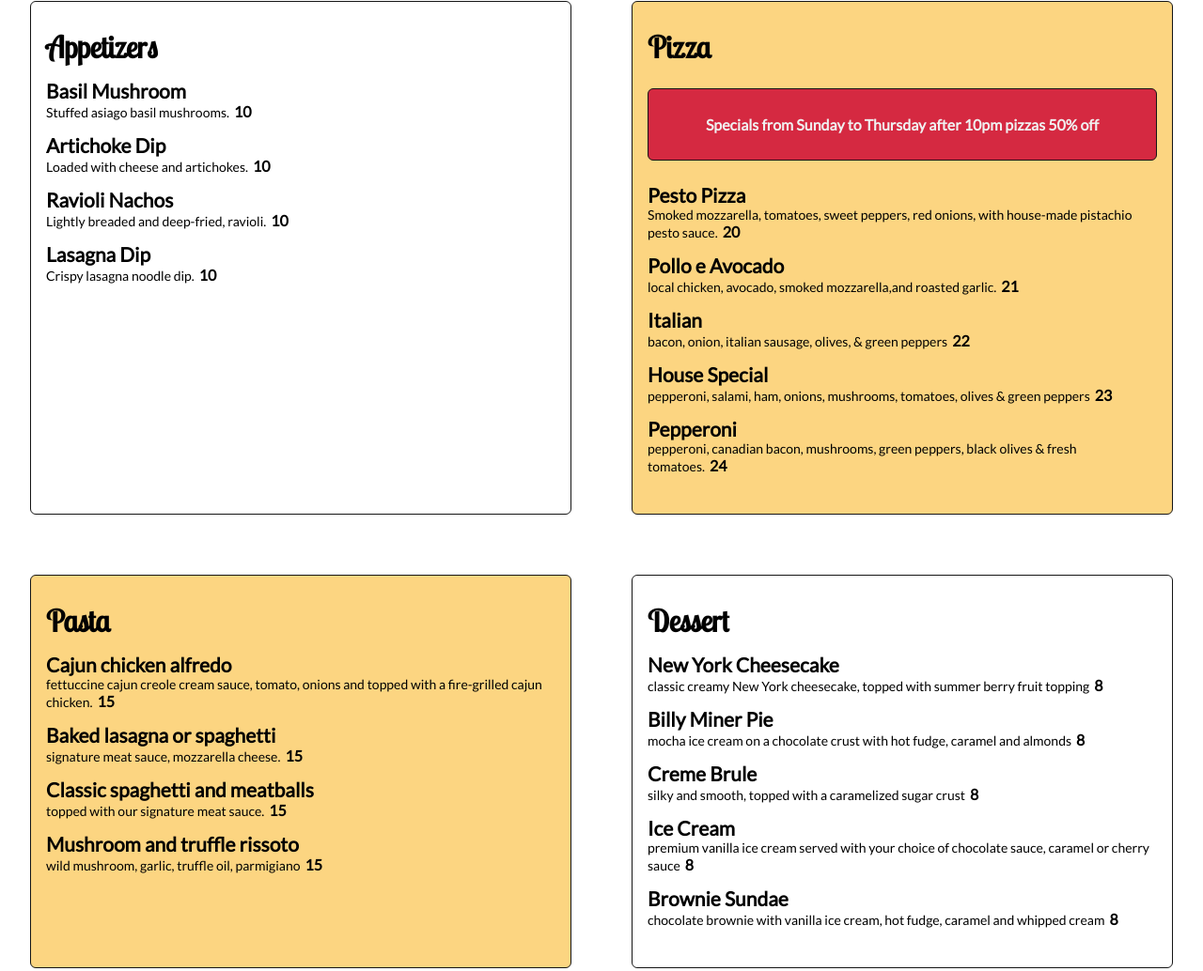
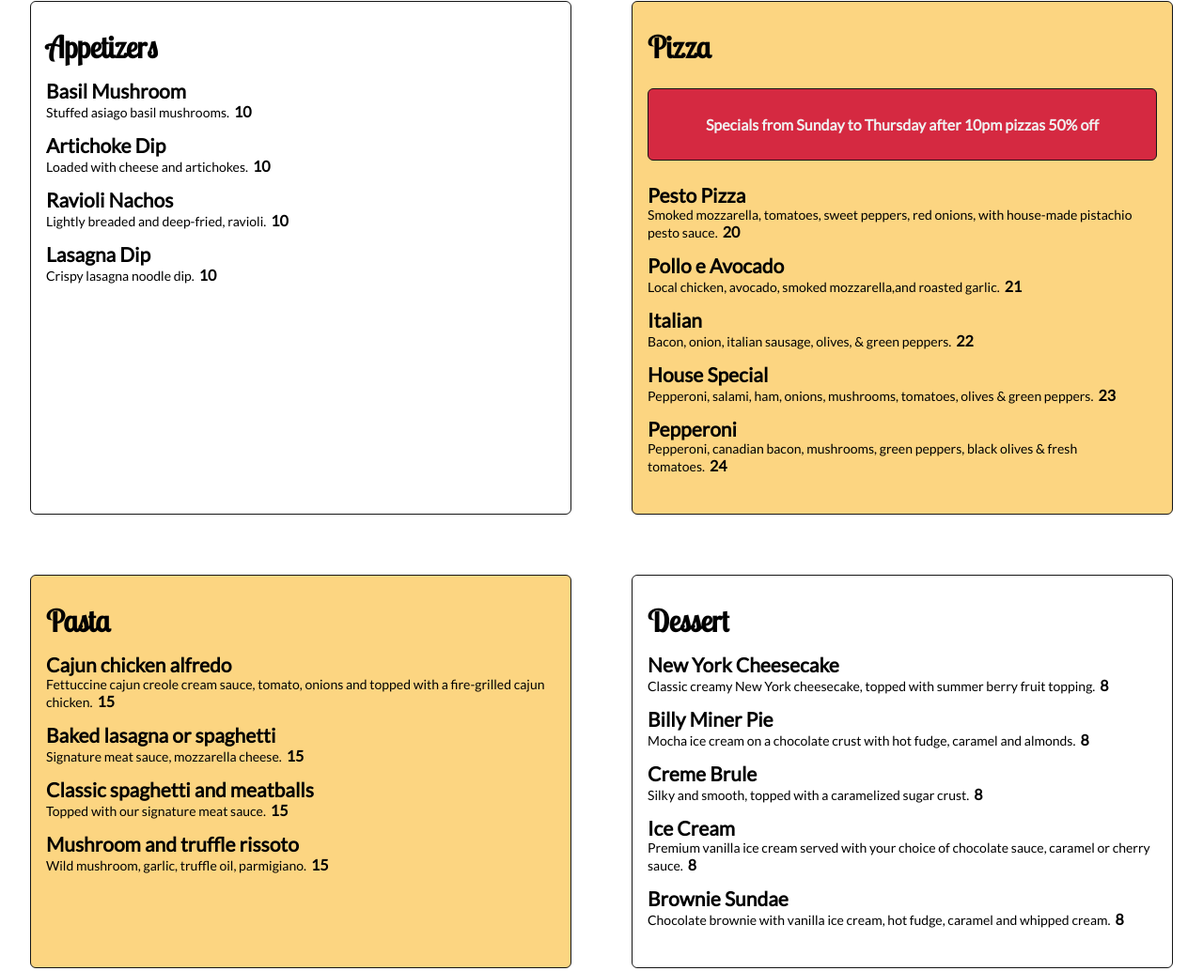
Before and after one commit to 8LZ8/pizza-project, a plain HTML site: page pages/menu.html in a window 1280 px wide. Shown: the part 660-1694 px from the top of the page at 94% size. Drawn offline with Linux system fonts and the light colour scheme.

Commit message:
Added recommendations as discussed

```diff
--- a/css/style.scss
+++ b/css/style.scss
@@ -162,6 +162,15 @@ main {
         }
     }
 
+    .mobileOnly {
+        display: none;
+    }
+
+    #centerSpag {
+        height: 25vh;
+        object-position: 50% 70%;
+    }
+
     .video {
         height: 40vh;
     }
@@ -195,7 +204,7 @@ main {
     }
 
     #centerSpag {
-        object-position: 50% 70%;
+        height: 70vh;
     }
 
     .aboutUs {
--- a/pages/menu.html
+++ b/pages/menu.html
@@ -7,11 +7,15 @@
     <meta name="author" content="Liz">
     <meta name="description" content="The best flavourful wood-fired pizza menu Okotoks has to offer filled with fresh pasta and so much more.">
     <meta name="keywords" content="pizza, restaurant, menu, order, food, pasta, wine, dessert, takeout, delivery, fresh ingredients, Okotoks">
-    <meta property="og:url" content="http://okotokspizza.ml/pages/menu.html" />
-    <meta property="og:type" content="website" />
-    <meta property="og:title" content="Okotoks Pizza" />
-    <meta property="og:description" content="The best flavourful wood-fired pizza menu Okotoks has to offer filled with fresh pasta and so much more." />
-    <meta property="og:image" content="https://okotokspizza.ml/imgs/pizzawine.jpg" />
+    <meta property="og:url" content="http://okotokspizza.ga/pages/menu.html"/>
+    <meta property="og:type" content="website"/>
+    <meta property="og:title" content="Okotoks Pizza"/>
+    <meta property="og:description" content="The best flavourful wood-fired pizza menu Okotoks has to offer filled with fresh pasta and so much more."/>
+    <meta property="og:image" content="https://okotokspizza.ga/imgs/pizzawine.jpg"/>
+    <meta name="twitter:title" content="Okotoks Pizza"/>
+    <meta name="twitter:description" content="Experience the freshest ripest and boldest ingredient pizzas that Okotoks has to offer."/>
+    <meta name="twitter:image" content="https://okotokspizza.ga/imgs/pizzaboard.jpg">
+    <meta name="twitter:card" content="summary_large_image"/>
     <title>Okotoks Pizza | Menu</title>
     <link rel="preconnect" href="https://fonts.gstatic.com">
     <link rel="stylesheet" href="https://fonts.googleapis.com/css2?family=Lato&family=Lobster+Two&display=swap">
@@ -20,7 +24,6 @@
 </head>
 <body>
     <header>
-        <p class="banner">Call in for orders and reserve your seat.  Ph: 555-555-5555</p>
         <div class="headerNav">
             <h1 class="fancyFont"><a href="../index.html">Okotoks Pizza</a></h1>
 
@@ -41,6 +44,7 @@
                 </div>
             </nav>
         </div>
+        <p class="banner">Call in for orders and reserve your seat.<br class="mobileOnly"> Ph: <a href="tel:555-555-5555">555-555-5555</a></p>
     </header>
 
     <main>
@@ -88,26 +92,26 @@
                 <div class="itemMenu">
                     <h2>Pollo e Avocado</h2>
                     <p>
-                        local chicken, avocado, smoked mozzarella,and roasted garlic.<span class="priceMenu">21</span>
+                        Local chicken, avocado, smoked mozzarella,and roasted garlic.<span class="priceMenu">21</span>
 
                     </p>
                 </div>
                 <div class="itemMenu">
                     <h2>Italian</h2>
                     <p>
-                        bacon, onion, italian sausage, olives, & green peppers<span class="priceMenu">22</span>
+                        Bacon, onion, italian sausage, olives, & green peppers.<span class="priceMenu">22</span>
                     </p>
                 </div>
                 <div class="itemMenu">
                     <h2>House Special</h2>
                     <p>
-                        pepperoni, salami, ham, onions, mushrooms, tomatoes, olives & green peppers<span class="priceMenu">23</span>
+                        Pepperoni, salami, ham, onions, mushrooms, tomatoes, olives & green peppers.<span class="priceMenu">23</span>
                     </p>
                 </div>
                 <div class="itemMenu">
                     <h2>Pepperoni</h2>
                     <p>
-                        pepperoni, canadian bacon, mushrooms, green peppers, black olives & fresh tomatoes.<span class="priceMenu">24</span>
+                        Pepperoni, canadian bacon, mushrooms, green peppers, black olives & fresh tomatoes.<span class="priceMenu">24</span>
                     </p>
                 </div>
             </div>
@@ -116,25 +120,25 @@
                 <div class="itemMenu">
                     <h2>Cajun chicken alfredo</h2>
                     <p>
-                        fettuccine cajun creole cream sauce, tomato, onions and topped with a fire-grilled cajun chicken.<span class="priceMenu">15</span>
+                        Fettuccine cajun creole cream sauce, tomato, onions and topped with a fire-grilled cajun chicken.<span class="priceMenu">15</span>
                     </p>
                 </div>
                 <div class="itemMenu">
                     <h2>Baked lasagna or spaghetti</h2>
                     <p>
-                        signature meat sauce, mozzarella cheese.<span class="priceMenu">15</span>
+                        Signature meat sauce, mozzarella cheese.<span class="priceMenu">15</span>
                     </p>
                 </div>
                 <div class="itemMenu">
                     <h2>Classic spaghetti and meatballs</h2>
                     <p>
-                        topped with our signature meat sauce.<span class="priceMenu">15</span>
+                        Topped with our signature meat sauce.<span class="priceMenu">15</span>
                     </p>
                 </div>
                 <div class="itemMenu">
                     <h2>Mushroom and truffle rissoto</h2>
                     <p>
-                        wild mushroom, garlic, truffle oil, parmigiano<span class="priceMenu">15</span>
+                        Wild mushroom, garlic, truffle oil, parmigiano.<span class="priceMenu">15</span>
                     </p>
                 </div>
             </div>
@@ -143,31 +147,31 @@
                 <div class="itemMenu">
                     <h2>New York Cheesecake</h2>
                     <p>
-                        classic creamy New York cheesecake, topped with summer berry fruit topping<span class="priceMenu">8</span>
+                        Classic creamy New York cheesecake, topped with summer berry fruit topping.<span class="priceMenu">8</span>
                     </p>
                 </div>
                 <div class="itemMenu">
                     <h2>Billy Miner Pie</h2>
                     <p>
-                        mocha ice cream on a chocolate crust with hot fudge, caramel and almonds<span class="priceMenu">8</span>
+                        Mocha ice cream on a chocolate crust with hot fudge, caramel and almonds.<span class="priceMenu">8</span>
                     </p>
                 </div>
                 <div class="itemMenu">
                     <h2>Creme Brule</h2>
                     <p>
-                        silky and smooth, topped with a caramelized sugar crust<span class="priceMenu">8</span>
+                        Silky and smooth, topped with a caramelized sugar crust.<span class="priceMenu">8</span>
                     </p>
                 </div>
                 <div class="itemMenu">
                     <h2>Ice Cream</h2>
                     <p>
-                        premium vanilla ice cream served with your choice of chocolate sauce, caramel or cherry sauce<span class="priceMenu">8</span>
+                        Premium vanilla ice cream served with your choice of chocolate sauce, caramel or cherry sauce.<span class="priceMenu">8</span>
                     </p>
                 </div>
                 <div class="itemMenu">
                     <h2>Brownie Sundae</h2>
                     <p>
-                        chocolate brownie with vanilla ice cream, hot fudge, caramel and whipped cream<span class="priceMenu">8</span>
+                        Chocolate brownie with vanilla ice cream, hot fudge, caramel and whipped cream.<span class="priceMenu">8</span>
                     </p>
                 </div>
             </div>
@@ -241,7 +245,7 @@
             </div>
             <div>
                 <h1>Email</h1>
-                <a href="mailto:pizza@okotokspizza.ml">pizza@okotokspizza.ml</a>
+                <a href="mailto:pizza@okotokspizza.ga">pizza@okotokspizza.ga</a>
             </div>
             <div>
                 <h1>Connect With Us</h1>
```
Also changed, not shown: index.html (+11 -7 lines), pages/aboutus.html (+11 -7 lines), pages/location.html (+12 -8 lines), css/style.css, 1 other file.
